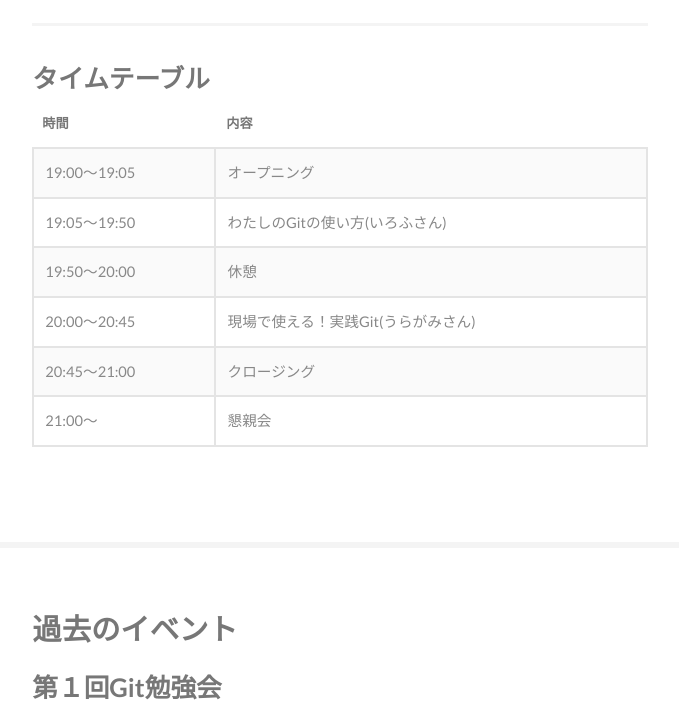
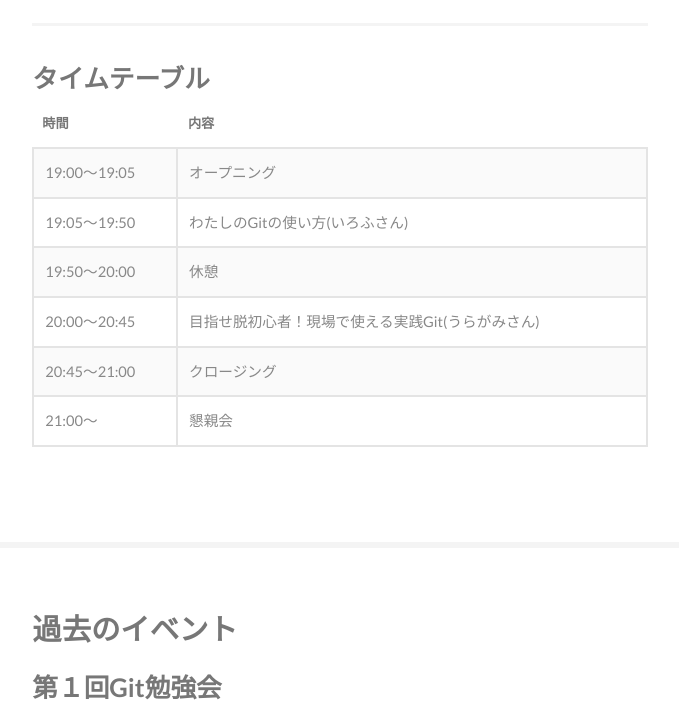
Before and after one commit to yasagit/ichiyasaGitSample, a plain HTML site: page index.html in a window 1280 px wide. Shown: the part 1207-1924 px from the top of the page, without its empty margins (153-832 px from the left). Drawn offline with Linux system fonts and the light colour scheme.

Commit message:
うらがみさんのセッションタイトルを更新した

```diff
--- a/index.html
+++ b/index.html
@@ -102,7 +102,7 @@
                                 </tr>
                                 <tr>
                                     <td>20:00〜20:45</td>
-                                    <td>現場で使える！実践Git(うらがみさん)</td>
+                                    <td>目指せ脱初心者！現場で使える実践Git(うらがみさん)</td>
                                 </tr>
                                 <tr>
                                     <td>20:45〜21:00</td>
```
